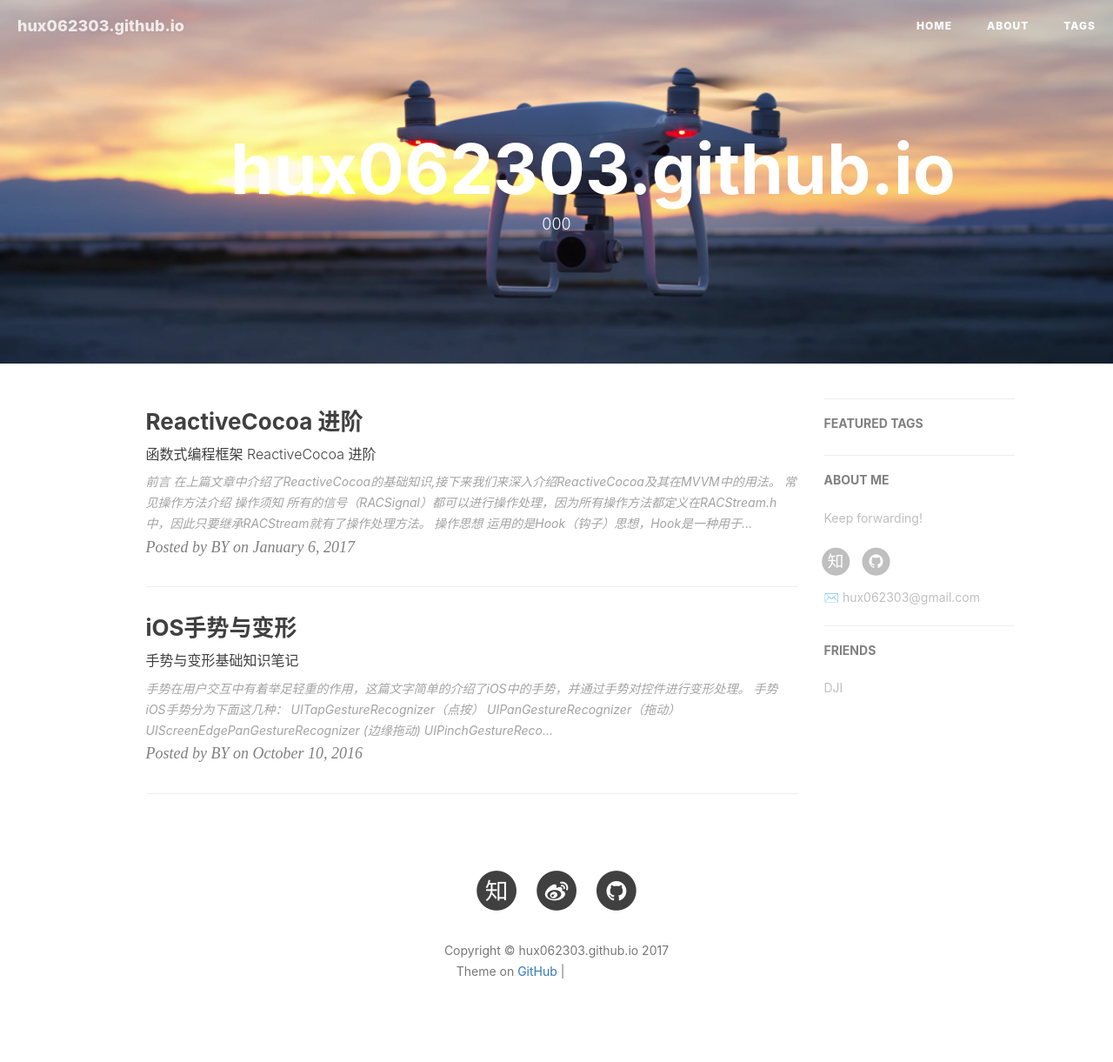
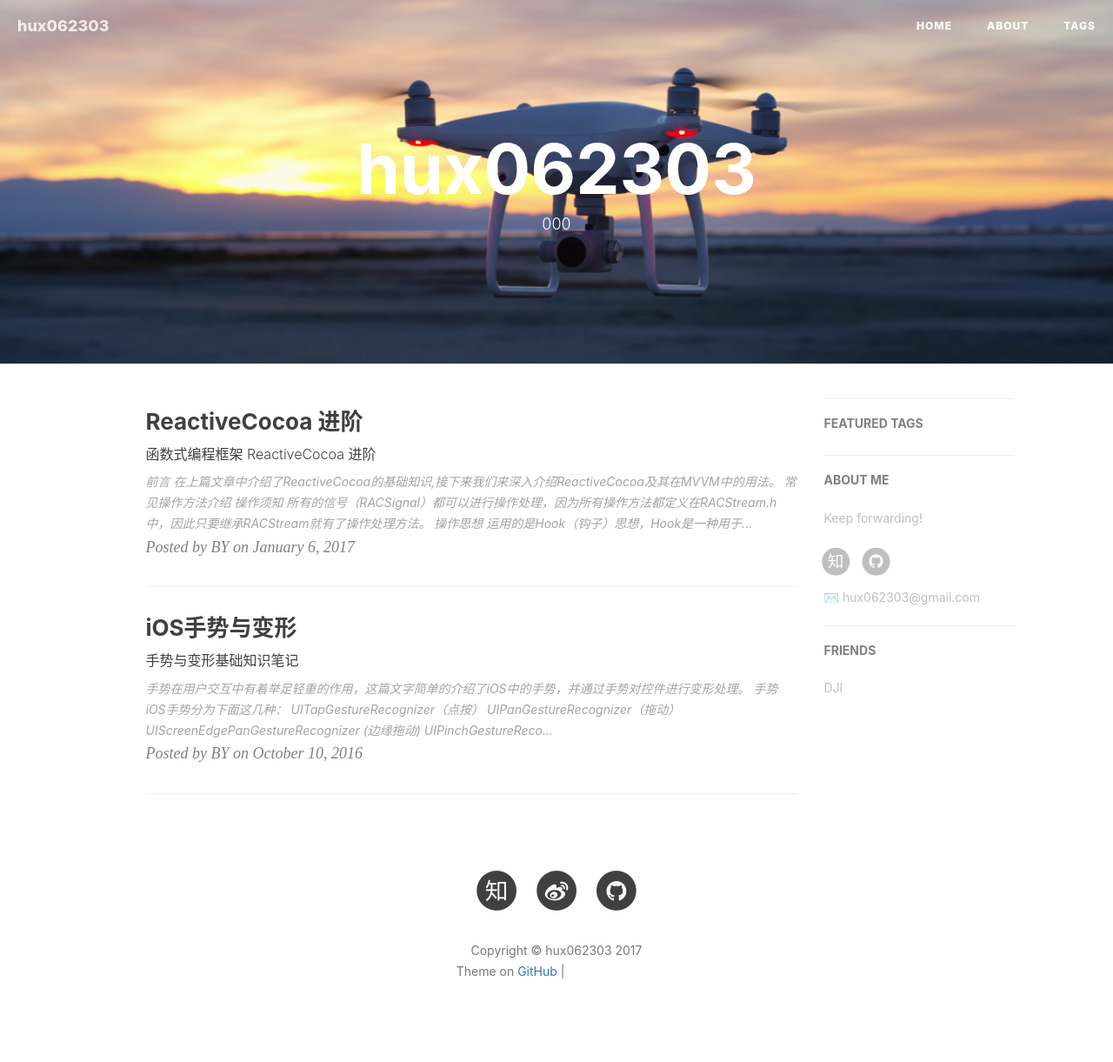
Before and after one commit to hux062303/hux062303.github.io, a Jekyll site: the page built from index.html, in a window 1280 px wide. Shown: the whole page at 87% size. Built offline with Jekyll 4.4.1, drawn with Linux system fonts in a browser that asks for light colours; nearby versions of some CDN libraries; the list of posts is cut into pages by our own code; comment, search, counter and statistics services are not loaded; some of the changed lines change nothing that is shown; grey boxes are pictures that could not be loaded.

Commit message:
cannot be blank

```diff
--- a/_config.yml
+++ b/_config.yml
@@ -1,5 +1,5 @@
 # Site settings
-title:
+title: hux062303
 SEOTitle: hux062303 blog
 header-img: img/phantom.png    #TODO, doesnot work, maybe it is too large?????
 email: hux062303@gmail.com
```
